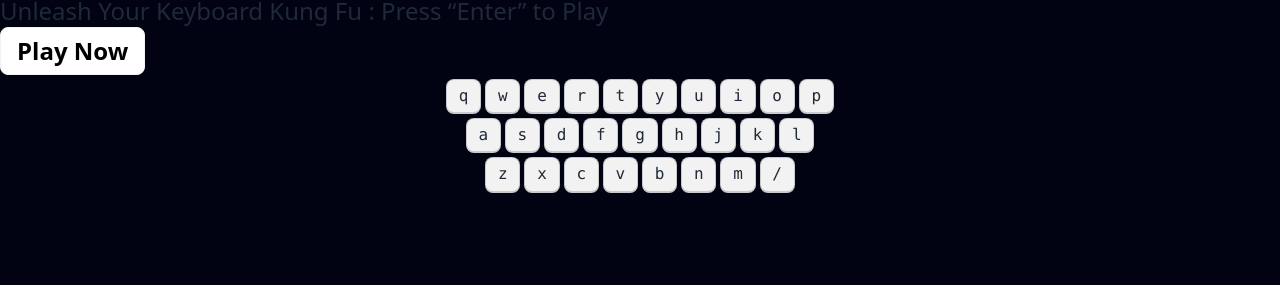
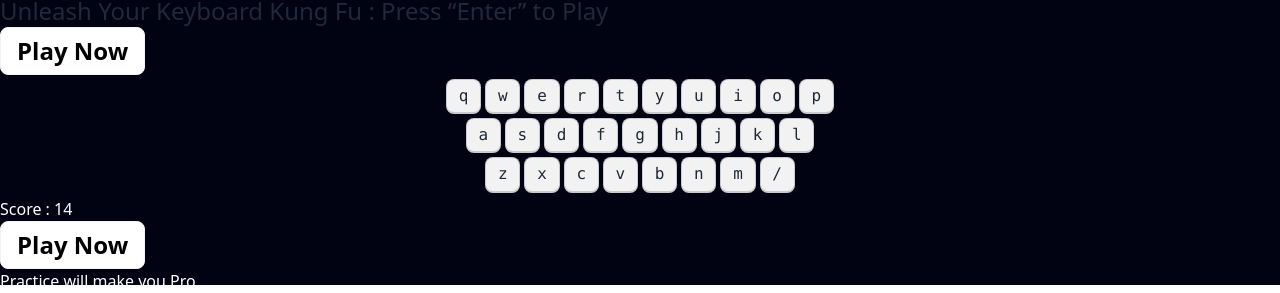
Before and after one commit to OHshajim/alphabet-clash-pro, a plain HTML site: page index.html in a window 1280 px wide. Shown: the part 515-808 px from the top of the page. Drawn offline with nearby package versions, Linux system fonts and the light colour scheme.

Commit message:
add screen section

```diff
--- a/index.html
+++ b/index.html
@@ -69,12 +69,21 @@
                       </div>
                 </div>
                 <!-- life-score -->
-                <div></div>
+                <div>
+
+                </div>
             </div>
         </section>
 
         <!-- score screen -->
-        <section></section>
+        <section>
+            <div>
+                <h3 class="text-white">Score : 14</h3>
+                <button class="btn bg-white font-semibold  text-black px-4 text-2xl">Play Now</button>
+                <p class="text-white">Practice will make you Pro</p>
+
+            </div>
+        </section>
     </main>
 </body>
 
```
